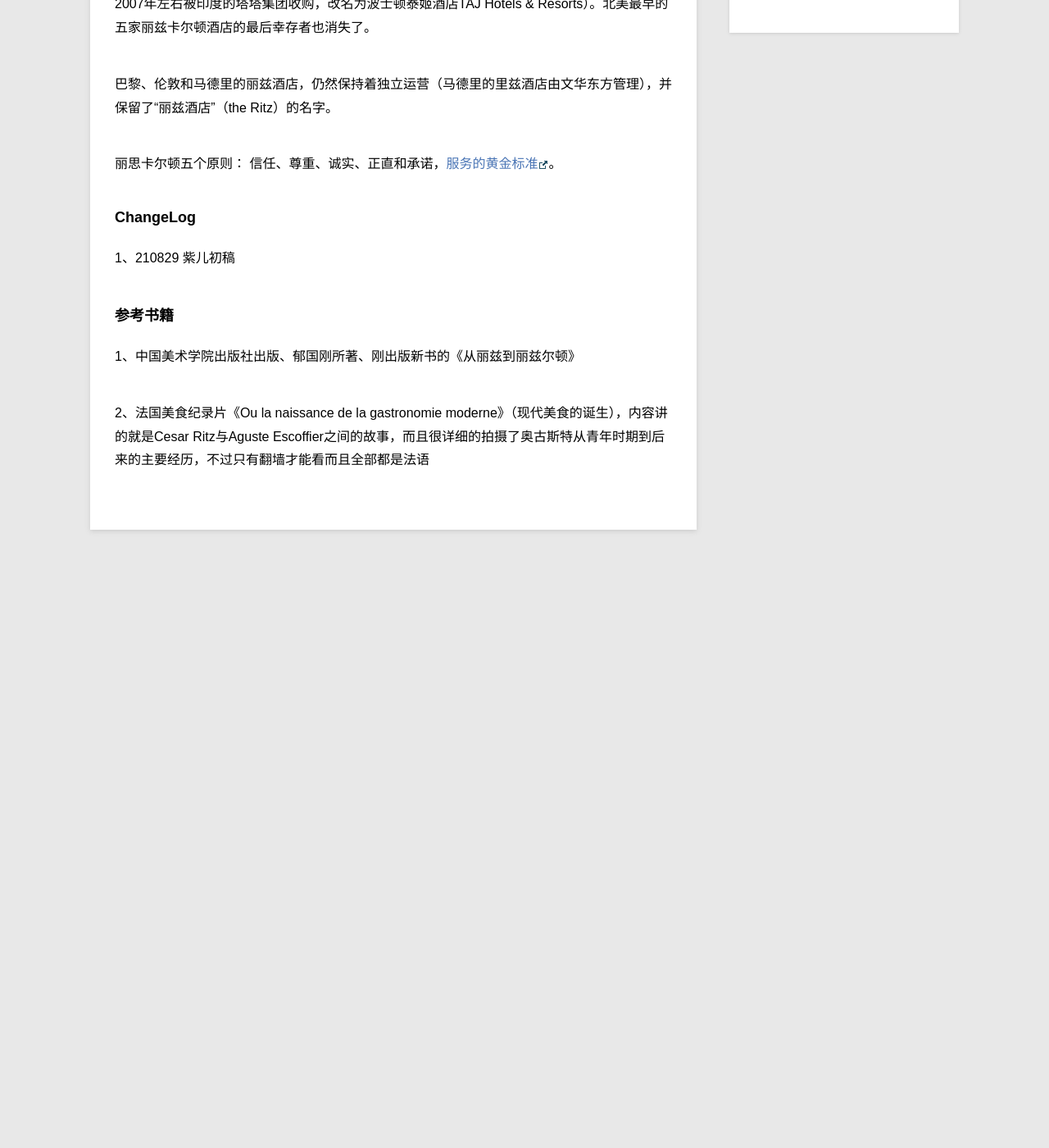
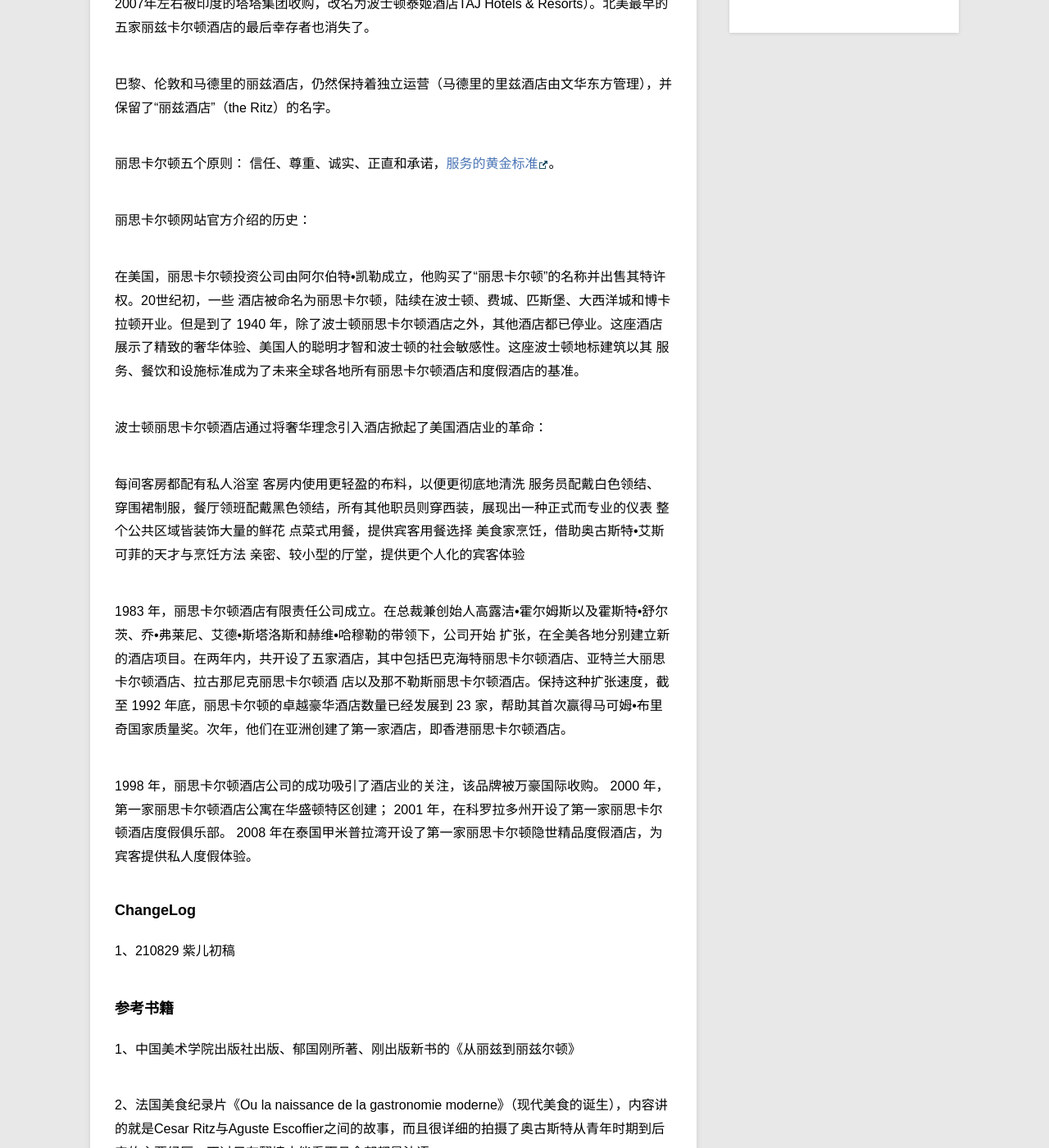
Before and after one commit to violettianjie/violettianjie.github.io, a Jekyll site: the page built from _posts/blog/2021-08-29-ritz.md, in a window 1280 px wide and 1400 px high, scrolled down 3508 px. Shown: the whole window at 82% size. Built offline with Jekyll 4.4.1, drawn with Linux system fonts in a browser that asks for light colours; before the commit the page ends 4234 px from its top, so only the background shows below that.

Commit message:
Update 2021-08-29-ritz.md

```diff
--- a/_posts/blog/2021-08-29-ritz.md
+++ b/_posts/blog/2021-08-29-ritz.md
@@ -84,6 +84,27 @@ Ritz Carlton最早进入中国市场在1993年，官方中译为“丽嘉酒店
 
 丽思卡尔顿五个原则： 信任、尊重、诚实、正直和承诺，[服务的黄金标准](https://www.ritzcarlton.com/zh-cn/about/gold-standards)。
 
+丽思卡尔顿网站官方介绍的历史：
+
+在美国，丽思卡尔顿投资公司由阿尔伯特•凯勒成立，他购买了“丽思卡尔顿”的名称并出售其特许权。20世纪初，一些 酒店被命名为丽思卡尔顿，陆续在波士顿、费城、匹斯堡、大西洋城和博卡拉顿开业。但是到了 1940 年，除了波士顿丽思卡尔顿酒店之外，其他酒店都已停业。这座酒店展示了精致的奢华体验、美国人的聪明才智和波士顿的社会敏感性。这座波士顿地标建筑以其 服务、餐饮和设施标准成为了未来全球各地所有丽思卡尔顿酒店和度假酒店的基准。
+
+波士顿丽思卡尔顿酒店通过将奢华理念引入酒店掀起了美国酒店业的革命：
+
+每间客房都配有私人浴室
+客房内使用更轻盈的布料，以便更彻底地清洗
+服务员配戴白色领结、穿围裙制服，餐厅领班配戴黑色领结，所有其他职员则穿西装，展现出一种正式而专业的仪表
+整个公共区域皆装饰大量的鲜花
+点菜式用餐，提供宾客用餐选择
+美食家烹饪，借助奥古斯特•艾斯可菲的天才与烹饪方法
+亲密、较小型的厅堂，提供更个人化的宾客体验
+
+1983 年，丽思卡尔顿酒店有限责任公司成立。在总裁兼创始人高露洁•霍尔姆斯以及霍斯特•舒尔茨、乔•弗莱尼、艾德•斯塔洛斯和赫维•哈穆勒的带领下，公司开始 扩张，在全美各地分别建立新的酒店项目。在两年内，共开设了五家酒店，其中包括巴克海特丽思卡尔顿酒店、亚特兰大丽思卡尔顿酒店、拉古那尼克丽思卡尔顿酒 店以及那不勒斯丽思卡尔顿酒店。保持这种扩张速度，截至 1992 年底，丽思卡尔顿的卓越豪华酒店数量已经发展到 23 家，帮助其首次赢得马可姆•布里奇国家质量奖。次年，他们在亚洲创建了第一家酒店，即香港丽思卡尔顿酒店。
+
+1998 年，丽思卡尔顿酒店公司的成功吸引了酒店业的关注，该品牌被万豪国际收购。
+2000 年，第一家丽思卡尔顿酒店公寓在华盛顿特区创建；
+2001 年，在科罗拉多州开设了第一家丽思卡尔顿酒店度假俱乐部。
+2008 年在泰国甲米普拉湾开设了第一家丽思卡尔顿隐世精品度假酒店，为宾客提供私人度假体验。
+
 
 ### ChangeLog
 
```
